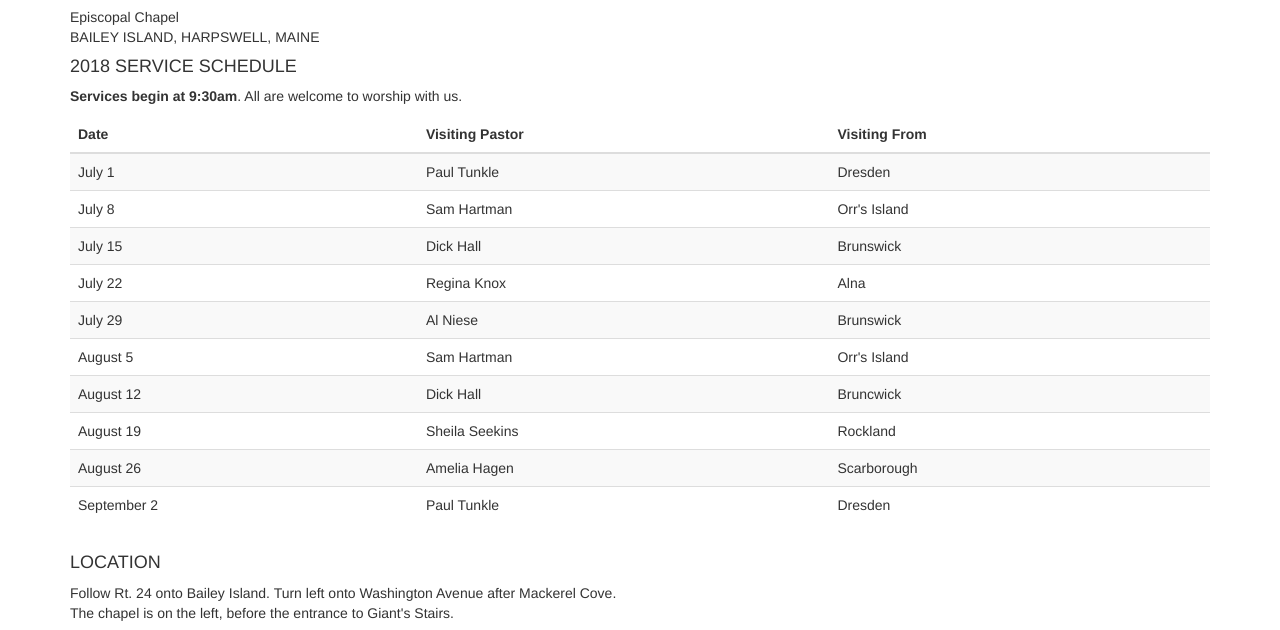
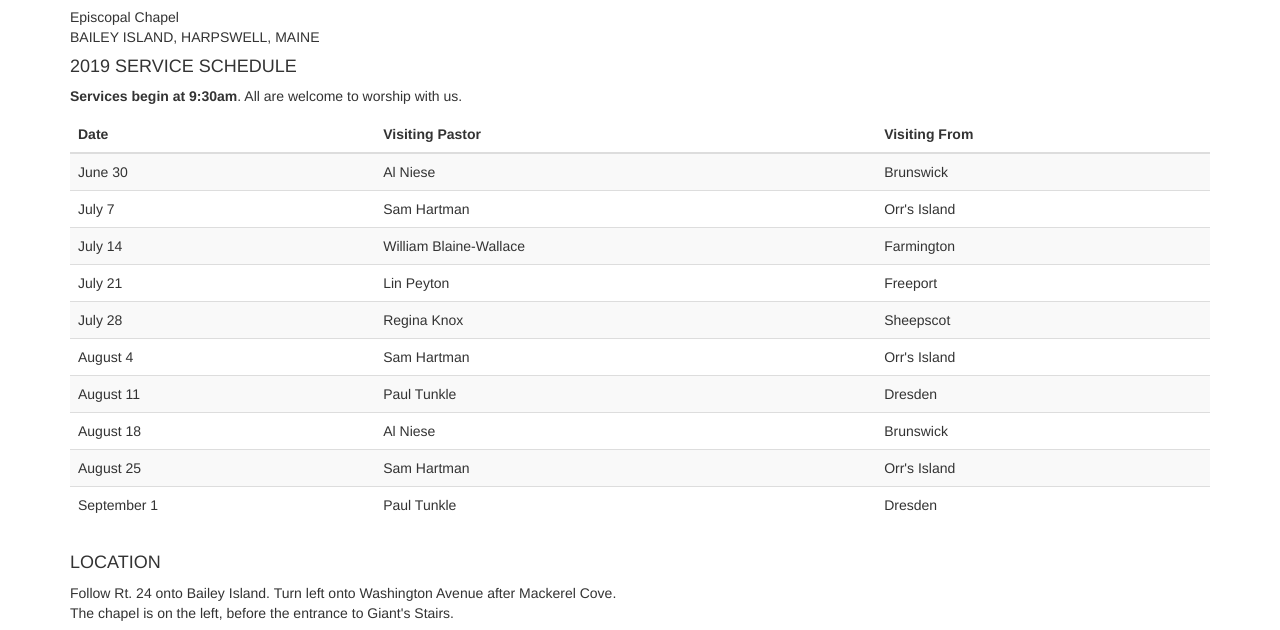
Before and after one commit to allsaintsharpswell/allsaintsharpswell.github.io, a plain HTML site: page index.html in a window 1280 px wide. Shown: the part 383-1013 px from the top of the page. Drawn offline with nearby package versions, Linux system fonts and the light colour scheme; some packages are replaced by stand-ins of ours.

Commit message:
2019 schedule

```diff
--- a/index.html
+++ b/index.html
@@ -31,23 +31,23 @@
     </div></div>
 
     <div class="row"><div class="col-xs-12">
-      <h4>2018 SERVICE SCHEDULE</h4>
+      <h4>2019 SERVICE SCHEDULE</h4>
       <p><b>Services begin at 9:30am</b>.  All are welcome to worship with us.</p>
       <table class="table table-striped">
         <thead>
           <tr><th>Date</th><th>Visiting Pastor</th><th>Visiting From</th>
         </thead>
         <tbody>
-          <tr><td>July 1</td><td>Paul Tunkle</td><td>Dresden</td></tr>
-          <tr><td>July 8</td><td>Sam Hartman</td><td>Orr's Island</td></tr>
-          <tr><td>July 15</td><td>Dick Hall</td><td>Brunswick</td></tr>
-          <tr><td>July 22</td><td>Regina Knox</td><td>Alna</td></tr>
-          <tr><td>July 29</td><td>Al Niese</td><td>Brunswick</td></tr>
-          <tr><td>August 5</td><td>Sam Hartman</td><td>Orr's Island</td></tr>
-          <tr><td>August 12</td><td>Dick Hall</td><td>Bruncwick</td></tr>
-          <tr><td>August 19</td><td>Sheila Seekins</td><td>Rockland</td></tr>
-          <tr><td>August 26</td><td>Amelia Hagen</td><td>Scarborough</td></tr>
-          <tr><td>September 2</td><td>Paul Tunkle</td><td>Dresden</td></tr>
+          <tr><td>June 30</td><td>Al Niese</td><td>Brunswick</td></tr>
+          <tr><td>July 7</td><td>Sam Hartman</td><td>Orr's Island</td></tr>
+          <tr><td>July 14</td><td>William Blaine-Wallace</td><td>Farmington</td></tr>
+          <tr><td>July 21</td><td>Lin Peyton</td><td>Freeport</td></tr>
+          <tr><td>July 28</td><td>Regina Knox</td><td>Sheepscot</td></tr>
+          <tr><td>August 4</td><td>Sam Hartman</td><td>Orr's Island</td></tr>
+          <tr><td>August 11</td><td>Paul Tunkle</td><td>Dresden</td></tr>
+          <tr><td>August 18</td><td>Al Niese</td><td>Brunswick</td></tr>
+          <tr><td>August 25</td><td>Sam Hartman</td><td>Orr's Island</td></tr>
+          <tr><td>September 1</td><td>Paul Tunkle</td><td>Dresden</td></tr>
         </tbody>
       </table>
     </div></div>
```
